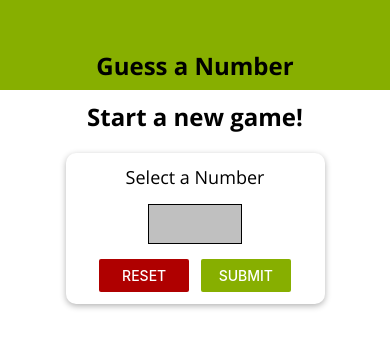
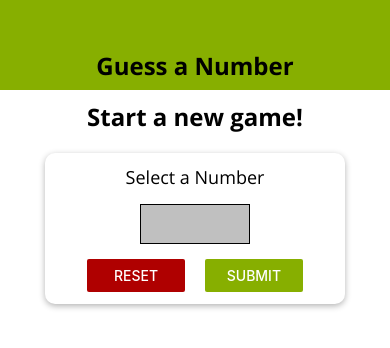
Before and after one commit to Alexva397/RN-Guessing-Game, a React Native app: screen / in a window 390 px wide. Shown: the top 348 px of the page. Built offline with nearby package versions, Linux system fonts and the light colour scheme.

Commit message:
additional styling

```diff
--- a/app.json
+++ b/app.json
@@ -3,7 +3,7 @@
     "name": "RN-guessing-game",
     "slug": "RN-guessing-game",
     "version": "1.0.0",
-    "orientation": "portrait",
+    "orientation": "default",
     "icon": "./assets/icon.png",
     "splash": {
       "image": "./assets/splash.png",
--- a/screens/GameOverScreen.js
+++ b/screens/GameOverScreen.js
@@ -1,5 +1,5 @@
 import React from 'react';
-import { View, Image, Text, StyleSheet, Button } from 'react-native';
+import { View, Image, Text, StyleSheet, Button, Dimensions } from 'react-native';
 import BodyText from '../components/BodyText';
 import TitleText from '../components/TitleText';
 import colors from '../constants/colors';
@@ -29,7 +29,8 @@
         alignItems: 'center',
     },
     image: {
-        width: '80%',
+        width: Dimensions.get('window').width * 0.7,
+        height: Dimensions.get('window').width * 0.7,
         height: 300,
         borderRadius: 20,
     },
--- a/screens/GameScreen.js
+++ b/screens/GameScreen.js
@@ -1,5 +1,5 @@
 import React, { useState, useRef, useEffect } from 'react';
-import { View, Text, StyleSheet, Button, Alert, ScrollView } from 'react-native';
+import { View, Text, StyleSheet, Button, Alert, ScrollView, Dimensions } from 'react-native';
 import Card from '../components/Card';
 import NumberContainer from '../components/NumberContainer';
 import BodyText from '../components/BodyText';
@@ -88,7 +88,7 @@
     buttonContainer: {
         flexDirection: 'row',
         justifyContent: 'space-evenly',
-        marginTop: 20,
+        marginTop: Dimensions.get('window').height > 600 ? 20 : 10,
         width: 300,
         maxWidth: '80%',
     },
@@ -100,11 +100,11 @@
         flexDirection: 'row',
         marginVertical: 5,
         justifyContent: 'space-between',
-        width: '80%',
+         width: '80%',
     },
     listContainer: {
         flex: 1,
-
+        width: Dimensions.get('window').width > 350 ? '60%' : '80%',
 
     },
     list: {
--- a/screens/StartInput.js
+++ b/screens/StartInput.js
@@ -1,5 +1,5 @@
 import React, { useState }  from 'react';
-import { View, Text, StyleSheet, Button, TouchableWithoutFeedback, Keyboard, Alert } from 'react-native';
+import { View, Text, StyleSheet, Button, TouchableWithoutFeedback, Keyboard, Alert, Dimensions } from 'react-native';
 import Card from '../components/Card';
 import colors from '../constants/colors';
 import Input from '../components/Input';
@@ -92,8 +92,9 @@
         fontFamily: 'open-sans-bold',
     },
     inputContainer: {
-        width: '70%',
-        maxWidth: '80%',
+        width: '80%',
+        minWidth: 300,
+        maxWidth: '95%',
         alignItems: 'center',
     },
     userInput: {
@@ -107,7 +108,7 @@
         paddingHorizontal: 10
     },
     button: {
-        width: 90,
+        width: Dimensions.get('window').width / 4
     },
 });
 
```
